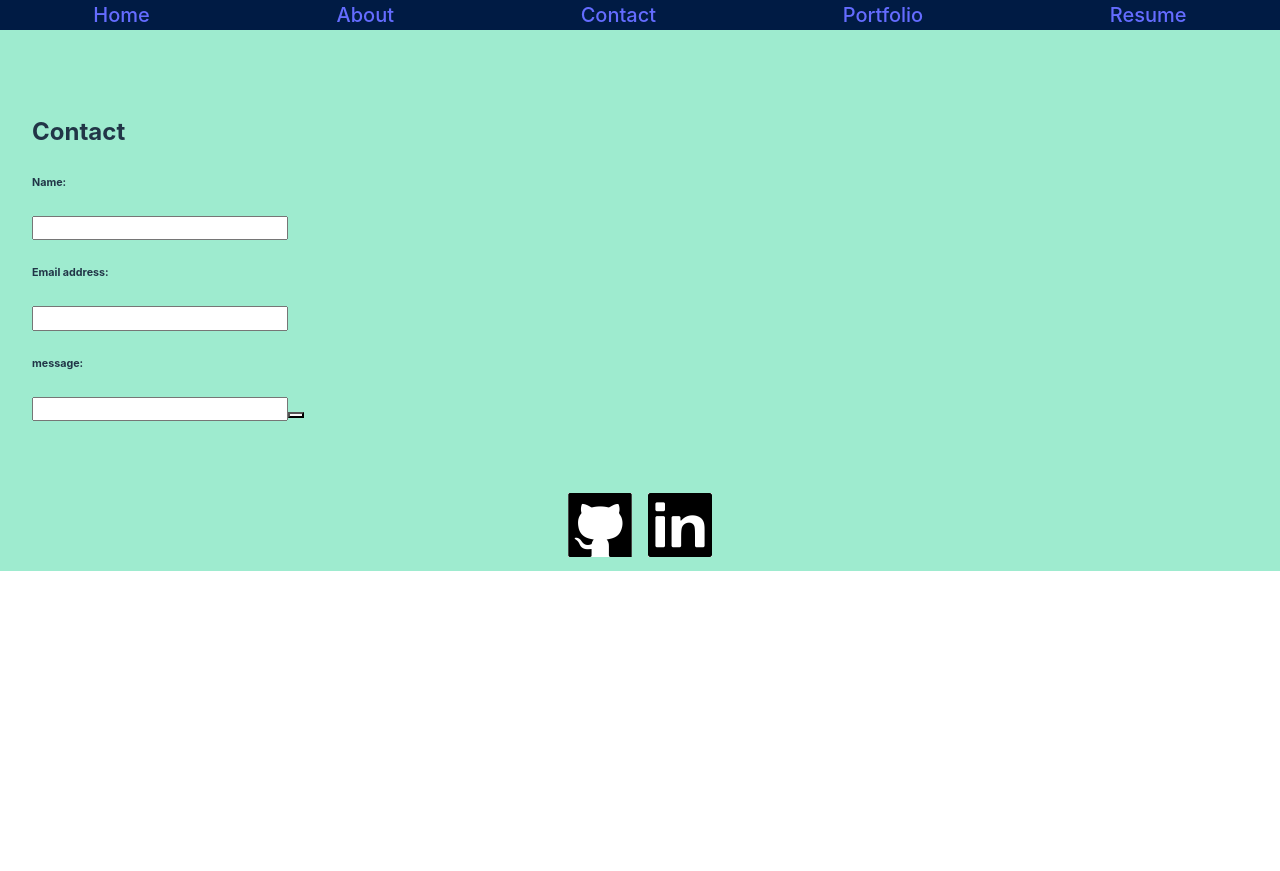
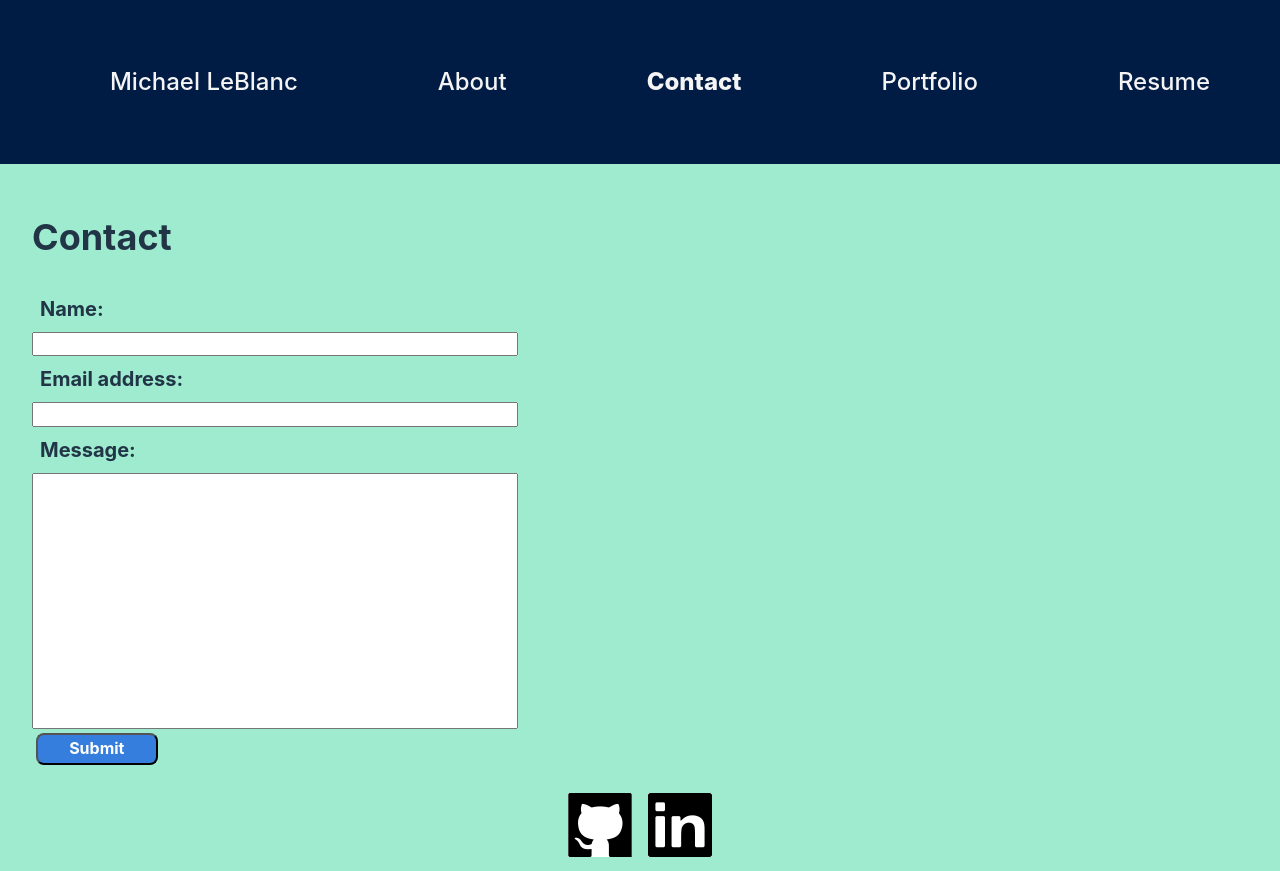
Before and after one commit to mleblanc94/react-portfolio, a React (Vite) app in the folder react-portfolio/: page /contact in a window 1280 px wide. Before the commit the page ends 800 px from the top, so only its background shows below. Built offline with nearby package versions, Linux system fonts and the light colour scheme.

Commit message:
major changes to get the application close to functional

```diff
--- a/react-portfolio/src/components/Navigation.jsx
+++ b/react-portfolio/src/components/Navigation.jsx
@@ -1,61 +1,78 @@
-// Bringing in the required import from 'react-router-dom'
 // import { Link } from 'react-router-dom';
-// import Header from './Header';
 
-// export default function Nav() {
-//   // The Navbar UI component will render each of the Link elements in the links prop
+// const Navigation = () => {
 //   return (
-//     <Header
-//       links={[
-//         <Link key={1} className="nav-link text-light" to="/about">
-//           Home
-//         </Link>,
-//         <Link key={2} className="nav-link text-light" to="/contact">
-//           About Us
-//         </Link>,
-//         <Link key={3} className="nav-link text-light" to="/portfolio">
-//         Portfolio
-//       </Link>,
-//       <Link key={4} className="nav-link text-light" to="/resume">
-//       Portfolio
-//     </Link>,
-//       ]}
-//     />
+//     <nav>
+//     <ul className="flex justify-around list  ma0 sans-serif f3 lh-copy bg-navy pv5">
+//         <li><Link to="/about" className="near-white pr3">Michael LeBlanc</Link></li>
+//         <li><Link to="/about" className="near-white">About</Link></li>
+//         <li><Link to="/contact" className="near-white">Contact</Link></li>
+//         <li><Link to="/portfolio" className="near-white">Portfolio</Link></li>
+//         <li><Link to="/resume" className="near-white">Resume</Link></li>
+//         </ul>
+//         </nav>
 //   );
-// }
+// };
 
-// import React from 'react';
-import { Link } from 'react-router-dom';
+// export default Navigation;
+
+import React from 'react';
+import { Link, useLocation } from 'react-router-dom';
 
 const Navigation = () => {
+  const location = useLocation();
+
+  // Function to check if the current path matches the given link
+  const isCurrentPage = (link) => {
+    return location.pathname === link;
+  };
+
   return (
     <nav>
-    <ul className="flex justify-around list pl0 ma0 sans-serif f4 lh-copy bg-navy">
-        <li><Link to="/">Home</Link></li>
-        <li><Link to="/about">About</Link></li>
-        <li><Link to="/contact">Contact</Link></li>
-        <li><Link to="/portfolio">Portfolio</Link></li>
-        <li><Link to="/resume">Resume</Link></li>
-        </ul>
-        </nav>
+      <ul className="flex justify-around list ma0 sans-serif f3 lh-copy bg-navy pv5">
+        <li>
+          <Link
+            to="/about"
+            className={`near-white ${isCurrentPage('/about') ? 'fw8' : ''}`}
+          >
+            Michael LeBlanc
+          </Link>
+        </li>
+        <li>
+          <Link
+            to="/about"
+            className={`near-white ${isCurrentPage('/about') ? 'fw8' : ''}`}
+          >
+            About
+          </Link>
+        </li>
+        <li>
+          <Link
+            to="/contact"
+            className={`near-white ${isCurrentPage('/contact') ? 'fw8' : ''}`}
+          >
+            Contact
+          </Link>
+        </li>
+        <li>
+          <Link
+            to="/portfolio"
+            className={`near-white ${isCurrentPage('/portfolio') ? 'fw8' : ''}`}
+          >
+            Portfolio
+          </Link>
+        </li>
+        <li>
+          <Link
+            to="/resume"
+            className={`near-white ${isCurrentPage('/resume') ? 'fw8' : ''}`}
+          >
+            Resume
+          </Link>
+        </li>
+      </ul>
+    </nav>
   );
 };
 
 export default Navigation;
-
-// Bringing in the required import from 'react-router-dom'
-// import Header from './Header';
-
-// export default function Nav() {
-//   // The Navbar UI component will render each of the Link elements in the links prop
-//   return (
-//     <Header
-//   links={[
-//     {className: "nav-link text-light", to: "/about", label: "Home"},
-//     {className: "nav-link text-light", to: "/contact", label: "About Us"},
-//     {className: "nav-link text-light", to: "/portfolio", label: "Portfolio"},
-//     {className: "nav-link text-light", to: "/resume", label: "Resume"}
-//   ]}
-// />
-//   );
-// }
--- a/react-portfolio/src/components/Project.jsx
+++ b/react-portfolio/src/components/Project.jsx
@@ -3,9 +3,9 @@ import React from 'react';
 const Project = ({ title, technologies, linkToProject }) => {
   return (
     <a href={linkToProject} target="_blank" rel="noopener noreferror">
-    <div className="project-card">
-      <div className="project-info">
-        <h3 className="project-title">{title}</h3>
+    <div className="bg-white br3 pa3 ma3 shadow-5 w-30">
+      <div className="f3 mb2">
+        <h3 className="f5 gray">{title}</h3>
         <p className="project-tech">{technologies}</p>
       </div>
     </div>
--- a/react-portfolio/src/main.jsx
+++ b/react-portfolio/src/main.jsx
@@ -3,6 +3,7 @@ import { createBrowserRouter, RouterProvider } from 'react-router-dom';
 // import ReactDOM from 'react-dom/client'
 import App from './App'
 import './index.css'
+import 'tachyons';
 
 import AboutPage from './pages/AboutPage';
 import PortfolioPage from './pages/PortfolioPage';
@@ -17,6 +18,10 @@ const router = createBrowserRouter([
     children: [
       {
         index: true,
+        element: <AboutPage />,
+      },
+      {
+        path: 'about',
         element: <AboutPage />,
       },
       {
--- a/react-portfolio/src/pages/AboutPage.jsx
+++ b/react-portfolio/src/pages/AboutPage.jsx
@@ -6,12 +6,12 @@ export default function AboutPage() {
         <div className="pa4 pv5 mt0 bg-light-green">
         <h2 className="sans-serif ma0">About Me</h2>
         <img className=" br-100 h3 w3 dib" src={MyPic} alt="My Picture"></img>
-        <p className="black b">My name is Michael LeBlanc and I am a developer from the Boston Area. I am very
+        <p className="black b f4 lh-copy">My name is Michael LeBlanc and I am a developer from the Boston Area. I am very
           excited to look for new opportunities in full stack web development. I have listed out some of my previous projects below in order to showcase my skillset
           in skills such as HTML, CSS, Javascript, Git, Node.js, React, SQL databases, and PHP.
           </p>
 
-          <p className="black b">Some of my hobbies outside of coding include watching sports, going with friends, playing golf, and fitness. Outside of coding for work, I also love coding
+          <p className="black b f4 lh-copy">Some of my hobbies outside of coding include watching sports, going with friends, playing golf, and fitness. Outside of coding for work, I also love coding
               as a hobby. I love creating my own websites and small games using what I have learned!
         </p>
         </div>
--- a/react-portfolio/src/pages/ContactPage.jsx
+++ b/react-portfolio/src/pages/ContactPage.jsx
@@ -1,14 +1,88 @@
-export default function ContactPage() {
-    return (
-        <div className="pa4 pv5 mt0 bg-light-green">
-        <h2>Contact</h2>
-        <h6>Name:</h6>
-        <input type="text" />
-        <h6>Email address:</h6>
-        <input type="text" />
-        <h6>message:</h6>
-        <input type="text" />
-        <button className=""></button>
-        </div>
-    );
-  }
+// export default function ContactPage() {
+//     return (
+//         <div className="pa4 pv3 mt0 bg-light-green">
+//         <h2 className="sans-serif f2 lh-copy">Contact</h2>
+//         <h6 className="sans-serif f4 lh-copy ma2">Name:</h6>
+//         <input type="text" className="w-40"/>
+//         <h6 className="sans-serif f4 lh-copy ma2">Email address:</h6>
+//         <input type="text" className="w-40" />
+//         <h6 className="sans-serif f4 lh-copy ma2">message:</h6>
+//         <input type="text" className="border-box hover-black w-40 h5"/>
+//         <br></br>
+//         <button className="w-10 h2 br3 ma1 bg-blue white link dim black b">Submit</button>
+//         </div>
+//     );
+//   }
+
+import React, { useState } from 'react';
+
+const ContactPage = () => {
+  const [name, setName] = useState('');
+  const [email, setEmail] = useState('');
+  const [message, setMessage] = useState('');
+  const [emailError, setEmailError] = useState('');
+  const [nameError, setNameError] = useState('');
+
+  const validateEmail = (email) => {
+    // Regular expression to check for a valid email format
+    const pattern = /^[^\s@]+@[^\s@]+\.[^\s@]+$/;
+    return pattern.test(email);
+  };
+
+  const handleEmailChange = (e) => {
+    const { value } = e.target;
+    setEmail(value);
+    if (value.trim() === '') {
+      setEmailError('Email is required');
+    } else if (!validateEmail(value)) {
+      setEmailError('Please enter a valid email address');
+    } else {
+      setEmailError('');
+    }
+  };
+
+  const handleNameChange = (e) => {
+    const { value } = e.target;
+    setName(value);
+    if (value.trim() === '') {
+      setNameError('Name is required');
+    } else {
+      setNameError('');
+    }
+  };
+
+  return (
+    <div className="pa4 pv3 mt0 bg-light-green">
+      <h2 className="sans-serif f2 lh-copy">Contact</h2>
+      <h6 className="sans-serif f4 lh-copy ma2">Name:</h6>
+      <input
+        type="text"
+        className="w-40"
+        value={name}
+        onChange={handleNameChange}
+      />
+      {nameError && <p>{nameError}</p>}
+
+      <h6 className="sans-serif f4 lh-copy ma2">Email address:</h6>
+      <input
+        type="text"
+        className="w-40"
+        value={email}
+        onChange={handleEmailChange}
+      />
+      {emailError && <p>{emailError}</p>}
+
+      <h6 className="sans-serif f4 lh-copy ma2">Message:</h6>
+      <input
+        type="text"
+        className="border-box hover-black w-40 h5"
+        value={message}
+        onChange={(e) => setMessage(e.target.value)}
+      />
+      <br />
+      <button className="w-10 h2 br3 ma1 bg-blue white link dim black b">Submit</button>
+    </div>
+  );
+};
+
+export default ContactPage;
```
Also changed, not shown: react-portfolio/src/components/About.jsx (deleted, +0 -22 lines), react-portfolio/src/components/Header.jsx (+0 -37 lines), react-portfolio/src/pages/PortfolioPage.jsx (+7 -5 lines).
